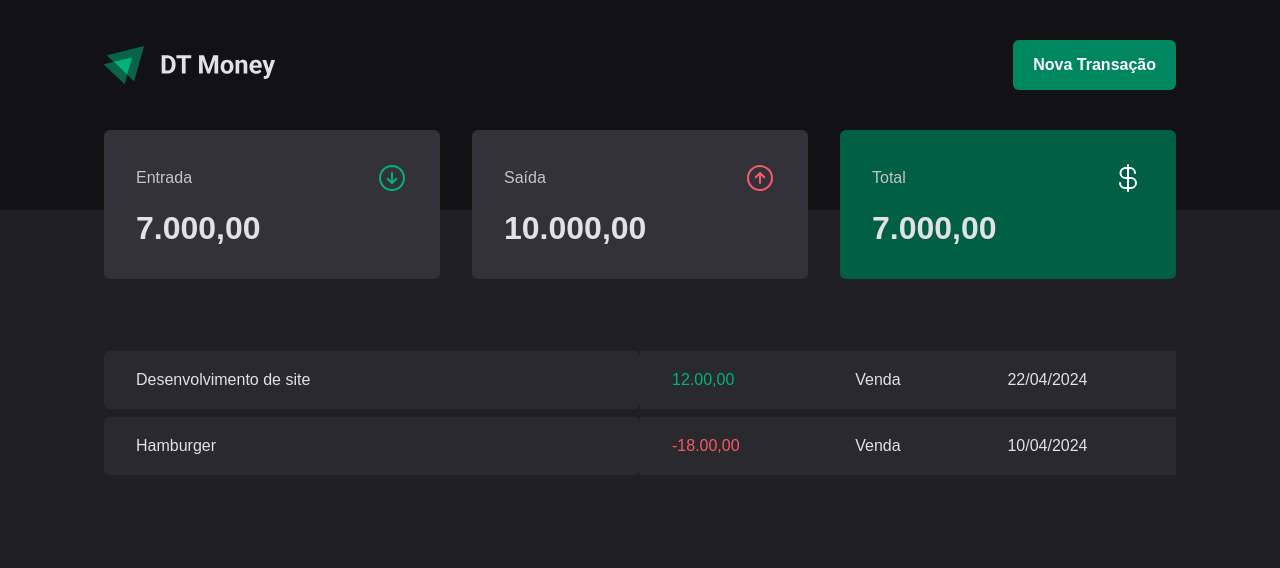
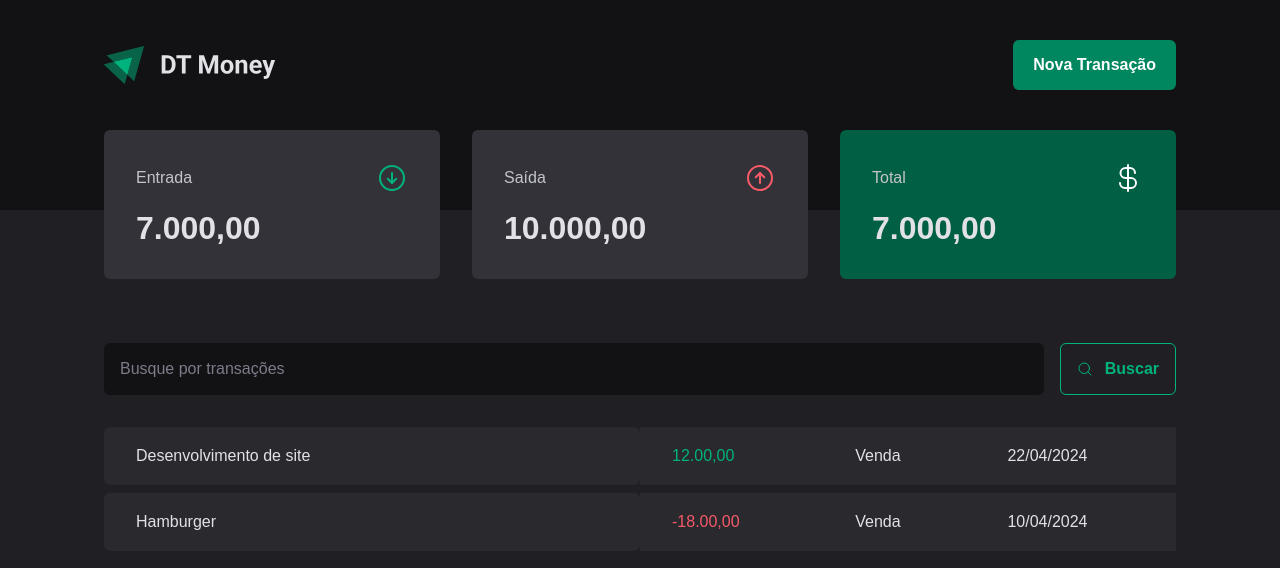
Before and after one commit to NetoResende/dt-monbey, a React (Vite) app: page / in a window 1280 px wide. Shown: the top 568 px of the page. Built offline with nearby package versions, Linux system fonts and the light colour scheme.

Commit message:
criando o modal da Aplicação

```diff
--- a/package.json
+++ b/package.json
@@ -10,6 +10,7 @@
     "preview": "vite preview"
   },
   "dependencies": {
+    "@radix-ui/react-dialog": "^1.1.1",
     "@types/styled-components": "^5.1.34",
     "phosphor-react": "^1.4.1",
     "react": "^18.3.1",
--- a/src/components/Header/index.tsx
+++ b/src/components/Header/index.tsx
@@ -1,4 +1,5 @@
 import { HeaderContainer, HeaderContent, NewTransactionsButton } from "./styles";
+import * as Dialog from '@radix-ui/react-dialog';
 import logoimg from '../../assets/logo.svg'
 
 export function Header(){
@@ -7,7 +8,18 @@
       <HeaderContent>
         <img src={logoimg} alt="" />
 
-        <NewTransactionsButton>Nova Transação</NewTransactionsButton>
+        <Dialog.Root>
+          <Dialog.Trigger asChild>
+            <NewTransactionsButton>Nova Transação</NewTransactionsButton>
+          </Dialog.Trigger>
+          <Dialog.Portal>
+            <Dialog.Overlay/>
+            <Dialog.Content>
+              <Dialog.Title>Nova Transação</Dialog.Title>
+              <Dialog.Close>Fechar Transação</Dialog.Close>
+            </Dialog.Content>
+          </Dialog.Portal>
+        </Dialog.Root>
       </HeaderContent>
     </HeaderContainer>
   )
--- /dev/null
+++ b/src/pages/Transactions/components/SearchForm/index.tsx
@@ -0,0 +1,16 @@
+import { MagnifyingGlass } from "phosphor-react";
+import { SearchFormContainer } from "./styles";
+
+
+export function SearchForm(){
+  return (
+   <SearchFormContainer>
+      <input type="text" placeholder="Busque por transações" />
+
+      <button>
+        <MagnifyingGlass/>
+         Buscar
+      </button>
+   </SearchFormContainer>
+  )
+}
--- /dev/null
+++ b/src/pages/Transactions/components/SearchForm/styles.ts
@@ -0,0 +1,40 @@
+import styled from "styled-components";
+
+export const SearchFormContainer = styled.form`
+  display: flex;
+  gap: 1rem;
+
+  input {
+    flex: 1;
+    border-radius: 6px;
+    border: 0;
+    background: ${(props) => props.theme["gray-900"]};
+    color: ${(props) => props.theme["gray-300"]};
+    padding: 1rem;
+
+    &::placeholder {
+      color: ${(props) => props.theme["gray-500"]};
+    }
+  }
+
+  button {
+    display: flex;
+    align-items: center;
+    gap: 0.75rem;
+
+    border: 0;
+    padding: 1rem;
+    background: transparent;
+    border: 1px solid ${(props) => props.theme["green-300"]};
+    color: ${(props) => props.theme["green-300"]};
+    border-radius: 6px;
+    font-weight: bold;
+
+    &:hover {
+      background: ${(props) => props.theme["green-500"]};
+      border-color: ${(props) => props.theme["green-500"]};
+      color: ${(props) => props.theme.white};
+      transition: background-color 0.2s, color 0.2s;
+    }
+  }
+`;
--- a/src/pages/Transactions/index.tsx
+++ b/src/pages/Transactions/index.tsx
@@ -1,5 +1,6 @@
 import { Header } from "../../components/Header";
 import { Summary } from "../../components/Summary";
+import { SearchForm } from "./components/SearchForm";
 import { PriceHignLight, TransactionsContainer, TransactionsTable } from "./styles";
 
 export function Transactions(){
@@ -9,6 +10,7 @@
       <Summary/>
 
      <TransactionsContainer>
+        <SearchForm/>
         <TransactionsTable>
             <tbody>
               <tr>
--- a/src/pages/Transactions/styles.ts
+++ b/src/pages/Transactions/styles.ts
@@ -12,7 +12,7 @@
   width: 100%;
   border-collapse:separate;
   border-spacing: 0 0.5rem;
-  /* margin-top: 1.5rem ;*/
+  margin-top: 1.5rem ;
 
   td {
     padding: 1.25rem 2rem;
```
Also changed, not shown: 1 other file (tests, documents, lock files or other folders).
